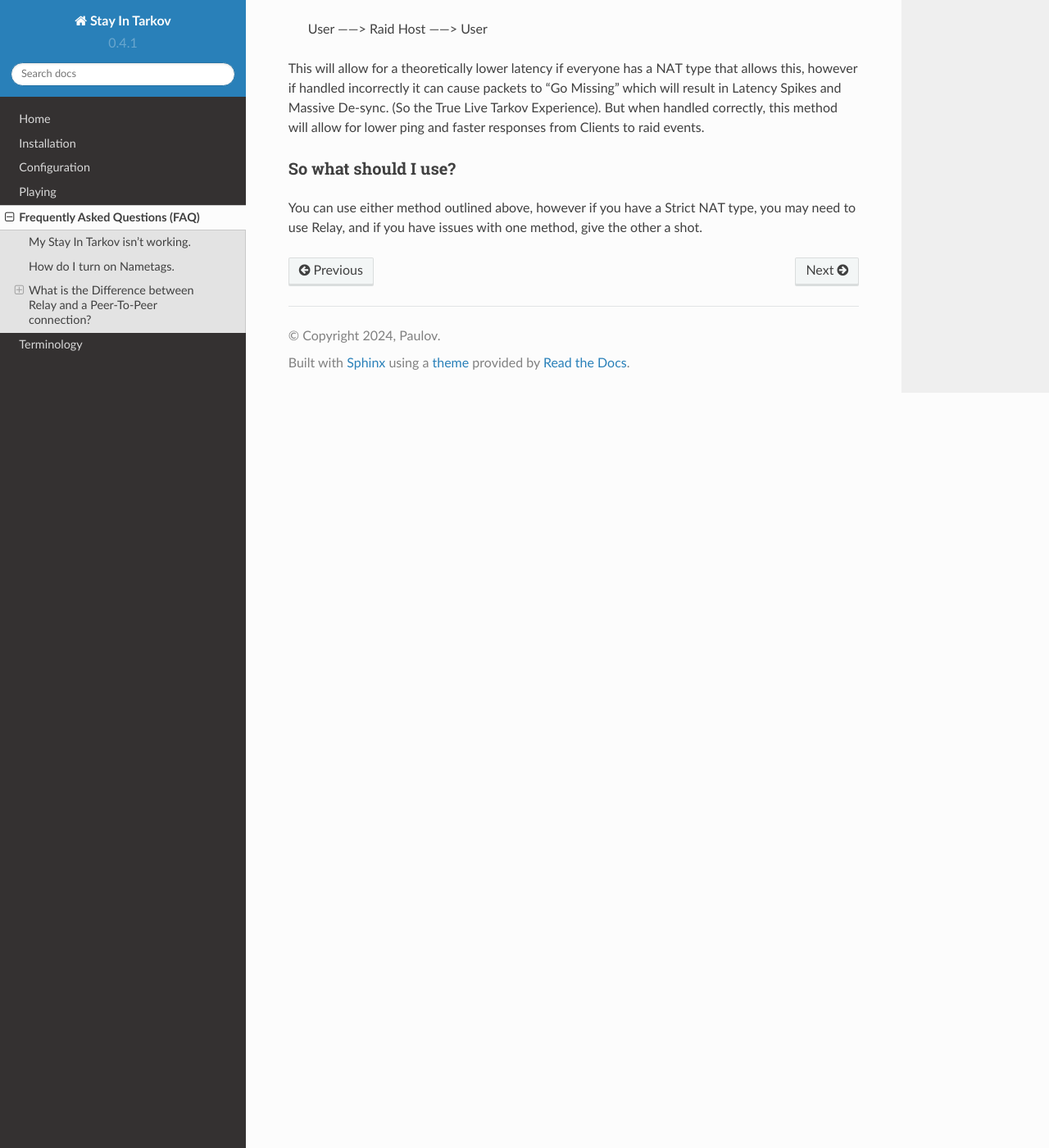
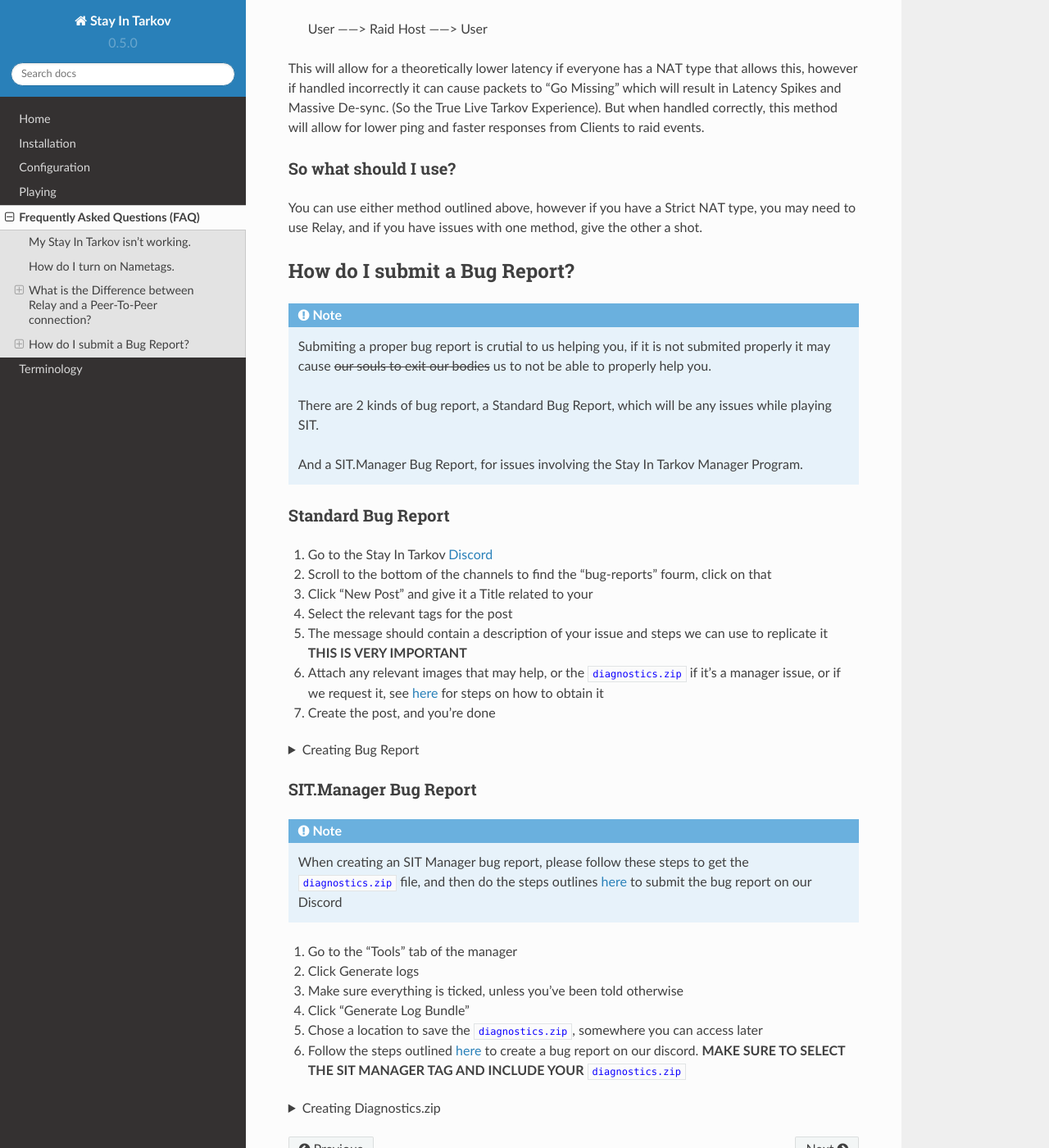
Before and after one commit to stayintarkov/SIT.Documentation, a Sphinx documentation site: the page built from docs/source/faq.rst, in a window 1280 px wide and 1400 px high, scrolled down 1060 px. Shown: the whole window at 82% size. Built offline with Sphinx 7.4.7 and the Read the Docs theme 2.0.0, drawn with Linux system fonts in a browser that asks for light colours.

Commit message:
Updated FAQ to include steps for bug reports
Updated the FAQs to have a new page for submitting bug reports and getting logs from the SIT Manager, with example clips

```diff
--- a/docs/source/conf.py
+++ b/docs/source/conf.py
@@ -7,7 +7,7 @@
 author = 'Paulov'
 
 release = '0.1'
-version = '0.4.1'
+version = '0.5.0'
 
 # -- General configuration
 
--- a/docs/source/faq.rst
+++ b/docs/source/faq.rst
@@ -10,7 +10,7 @@
 My |SIT| isn't working.
 -----------------------
 
-For support, you can join our `Discord <https://discord.gg/f4CN4n3nP2>`_ however, if your issue is because you haven't read this guide,
+For support, you can join our :ref:`Discord <discord>` however, if your issue is because you haven't read this guide,
 the **ENTIRE** support team will steal 47% of your Socks
 
 How do I turn on Nametags.
@@ -54,3 +54,71 @@
 
 You can use either method outlined above, however if you have a Strict NAT type, you may need to use Relay, and if you have issues with one
 method, give the other a shot.
+
+How do I submit a Bug Report?
+-----------------------------
+
+.. note::
+    Submiting a proper bug report is crutial to us helping you, if it is not submited properly it may cause :strike:`our souls to exit our bodies`
+    us to not be able to properly help you.
+
+    There are 2 kinds of bug report, a Standard Bug Report, which will be any issues while playing SIT.
+
+    And a |SITM| Bug Report, for issues involving the |SIT| Manager Program.
+
+.. _standbug:
+
+Standard Bug Report
+~~~~~~~~~~~~~~~~~~~
+
+#. Go to the |SIT| :ref:`Discord<discord>`
+#. Scroll to the bottom of the channels to find the "bug-reports" fourm, click on that
+#. Click "New Post" and give it a Title related to your
+#. Select the relevant tags for the post
+#. The message should contain a description of your issue and steps we can use to replicate it **THIS IS VERY IMPORTANT**
+#. Attach any relevant images that may help, or the ``diagnostics.zip`` if it's a manager issue, or if we request it, see :ref:`here<manbug>` for steps on how to obtain it
+#. Create the post, and you're done
+
+.. raw:: html
+
+   <details>
+      <summary>Creating Bug Report</summary>
+
+.. image:: images/SubmitBugReport.apng
+   :width: 800
+
+.. raw:: html
+
+   </details>
+
+|brs|
+
+.. _manbug:
+
+|SITM| Bug Report
+~~~~~~~~~~~~~~~~~
+
+.. note::
+    When creating an SIT Manager bug report, please follow these steps to get the ``diagnostics.zip`` file, and then do the steps outlines
+    :ref:`here<standbug>` to submit the bug report on our Discord
+
+#. Go to the "Tools" tab of the manager
+#. Click Generate logs
+#. Make sure everything is ticked, unless you've been told otherwise
+#. Click "Generate Log Bundle"
+#. Chose a location to save the ``diagnostics.zip``, somewhere you can access later
+#. Follow the steps outlined :ref:`here<standbug>` to create a bug report on our discord. **MAKE SURE TO SELECT THE SIT MANAGER TAG AND INCLUDE YOUR** ``diagnostics.zip``
+
+.. raw:: html
+
+   <details>
+      <summary>Creating Diagnostics.zip</summary>
+
+.. image:: images/GenerateManLogs.apng
+   :width: 800
+
+.. raw:: html
+
+   </details>
+
+|brs|
--- a/docs/source/index.rst
+++ b/docs/source/index.rst
@@ -13,6 +13,11 @@
 
 In other words, SIT is not a perfect replacement of the live experience: **always keep in mind that game breaking bugs and
 progression issues will occur and there are no way around it.**
+
+.. _discord:
+
+Our Discord Server is located `here <https://discord.gg/f4CN4n3nP2>`_ which you can use to talk about the mod in general or advise
+us of any issues you've encountered.
 
 .. note::
    SIT is NOT an attempt to provide an one-to-one alternative to the live experience of Escape From Tarkov. The primary
```
Also changed, not shown: 2 other files.
